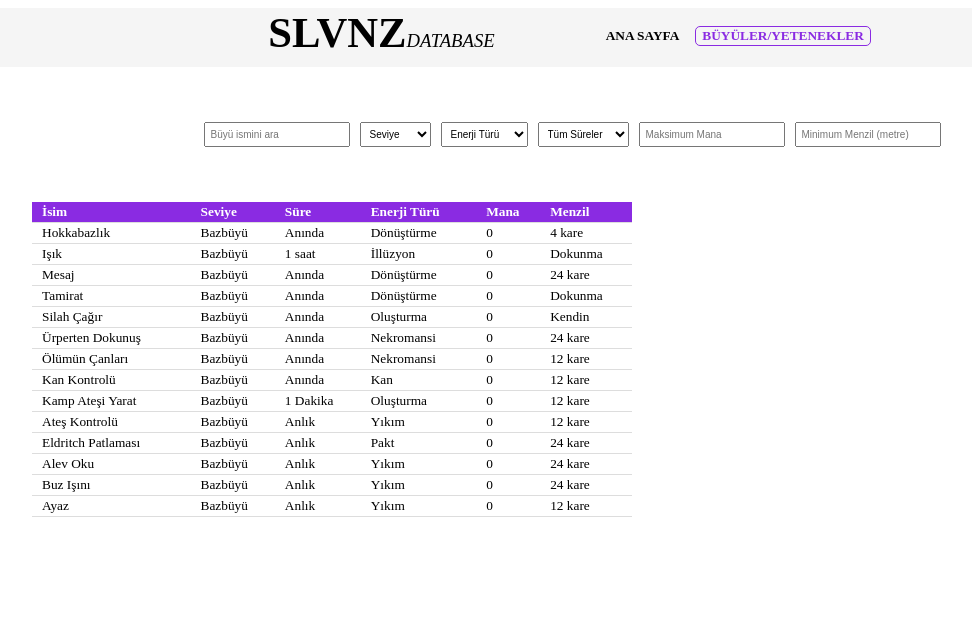
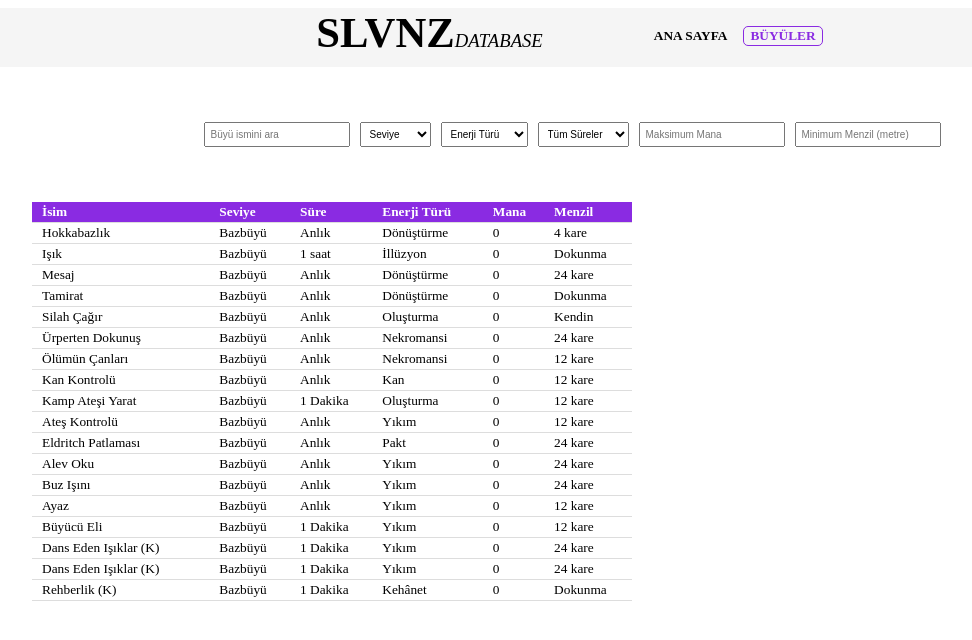
Before and after one commit to SLVNZ/slvnz.github.io, a PHP site: page /spells.html in a window 1280 px wide. Shown: the top 640 px of the page, without its empty margins (68-1040 px from the left). Run offline with PHP 8.4, Linux system fonts and the light colour scheme; some web fonts are replaced.

Commit message:
Add files via upload

```diff
--- a/index.html
+++ b/index.html
@@ -5,6 +5,7 @@
 <link rel="stylesheet" href="https://use.typekit.net/jze1rws.css">
 <title>SLVNZ Veritabanı - Ana Sayfa</title>
 <link href="slvnz.css" rel="stylesheet" type="text/css">
+<meta name="viewport" content="width=device-width, initial-scale=1.0">
 </head>
 
 <body>
@@ -34,7 +35,7 @@
 
 					<a href="index.html"> <button style="color: blueviolet; border: 1px solid blueviolet; border-radius: 5px;"> ANA SAYFA </button> </a>
 
-					<a href="spells.html"> <button> BÜYÜLER/YETENEKLER </button> </a>
+					<a href="spells.html"> <button> BÜYÜLER </button> </a>
 
 
 				</div>
--- a/slvnz.css
+++ b/slvnz.css
@@ -238,3 +238,11 @@
 .spell-aciklama {
 	font-size: 10pt;
 }
+
+@media screen and (max-width: 1100px) {
+	.main-content {
+		display: flex;
+		flex-direction: column;
+		align-items: center;
+	}
+}
--- a/spells.html
+++ b/spells.html
@@ -5,6 +5,7 @@
 <link rel="stylesheet" href="https://use.typekit.net/jze1rws.css">
 <title>Büyüler ve Yetenekler - SLVNZ Veritabanı</title>
 <link href="slvnz.css" rel="stylesheet" type="text/css">
+<meta name="viewport" content="width=device-width, initial-scale=1.0">
 </head>
 
 <body>
@@ -33,7 +34,7 @@
 
 					<a href="index.html"> <button> ANA SAYFA </button> </a>
 
-					<a href="spells.html"> <button style="color: blueviolet; border: 1px solid blueviolet; border-radius: 5px;"> BÜYÜLER/YETENEKLER </button> </a>
+					<a href="spells.html"> <button style="color: blueviolet; border: 1px solid blueviolet; border-radius: 5px;"> BÜYÜLER </button> </a>
 
 				</div>
 
@@ -121,7 +122,7 @@
                                     <tr data-name="hokkabaz" data-level="0" data-energy="trns" data-duration="inst" data-mana="0" data-range="4" onclick="showSpell('spell1')">
                                         <td>Hokkabazlık</td>
                                         <td>Bazbüyü</td>
-                                        <td>Anında</td>
+                                        <td>Anlık</td>
                                         <td>Dönüştürme</td>
                                         <td>0</td>
                                         <td>4 kare</td>
@@ -137,7 +138,7 @@
                                     <tr data-name="mesaj" data-level="0" data-energy="trns" data-duration="inst" data-mana="0" data-range="24" onclick="showSpell('spell3')">
                                         <td>Mesaj</td>
                                         <td>Bazbüyü</td>
-                                        <td>Anında</td>
+                                        <td>Anlık</td>
                                         <td>Dönüştürme</td>
                                         <td>0</td>
                                         <td>24 kare</td>
@@ -146,7 +147,7 @@
                                     <tr data-name="tamirat" data-level="0" data-energy="trns" data-duration="inst" data-mana="0" data-range="0" onclick="showSpell('spell4')">
                                         <td>Tamirat</td>
                                         <td>Bazbüyü</td>
-                                        <td>Anında</td>
+                                        <td>Anlık</td>
                                         <td>Dönüştürme</td>
                                         <td>0</td>
                                         <td>Dokunma</td>
@@ -155,7 +156,7 @@
                                     <tr data-name="silah çağır" data-level="0" data-energy="conj" data-duration="inst" data-mana="0" data-range="0" onclick="showSpell('spell5')">
                                         <td>Silah Çağır</td>
                                         <td>Bazbüyü</td>
-                                        <td>Anında</td>
+                                        <td>Anlık</td>
                                         <td>Oluşturma</td>
                                         <td>0</td>
                                         <td>Kendin</td>
@@ -164,7 +165,7 @@
                                     <tr data-name="ürperten dokunuş" data-level="0" data-energy="necro" data-duration="inst" data-mana="0" data-range="24" onclick="showSpell('spell6')">
                                         <td>Ürperten Dokunuş</td>
                                         <td>Bazbüyü</td>
-                                        <td>Anında</td>
+                                        <td>Anlık</td>
                                         <td>Nekromansi</td>
                                         <td>0</td>
                                         <td>24 kare</td>
@@ -173,7 +174,7 @@
                                     <tr data-name="ölümün çanları" data-level="0" data-energy="necro" data-duration="inst" data-mana="0" data-range="12" onclick="showSpell('spell7')">
                                         <td>Ölümün Çanları</td>
                                         <td>Bazbüyü</td>
-                                        <td>Anında</td>
+                                        <td>Anlık</td>
                                         <td>Nekromansi</td>
                                         <td>0</td>
                                         <td>12 kare</td>
@@ -182,7 +183,7 @@
                                     <tr data-name="kan kontrolü" data-level="0" data-energy="bld" data-duration="inst" data-mana="0" data-range="12" onclick="showSpell('spell8')">
                                         <td>Kan Kontrolü</td>
                                         <td>Bazbüyü</td>
-                                        <td>Anında</td>
+                                        <td>Anlık</td>
                                         <td>Kan</td>
                                         <td>0</td>
                                         <td>12 kare</td>
@@ -240,6 +241,42 @@
                                         <td>Yıkım</td>
                                         <td>0</td>
                                         <td>12 kare</td>
+                                    </tr>
+
+                                    <tr data-name="büyücü eli" data-level="0" data-energy="conj" data-duration="1min" data-mana="0" data-range="12" onclick="showSpell('spell15')">
+                                        <td>Büyücü Eli</td>
+                                        <td>Bazbüyü</td>
+                                        <td>1 Dakika</td>
+                                        <td>Yıkım</td>
+                                        <td>0</td>
+                                        <td>12 kare</td>
+                                    </tr>
+
+                                    <tr data-name="dans eden ışıklar" data-level="0" data-energy="evoc" data-duration="1min" data-mana="0" data-range="24" onclick="showSpell('spell16')">
+                                        <td>Dans Eden Işıklar (K)</td>
+                                        <td>Bazbüyü</td>
+                                        <td>1 Dakika</td>
+                                        <td>Yıkım</td>
+                                        <td>0</td>
+                                        <td>24 kare</td>
+                                    </tr>
+
+                                    <tr data-name="dans eden ışıklar" data-level="0" data-energy="evoc" data-duration="1min" data-mana="0" data-range="24" onclick="showSpell('spell16')">
+                                        <td>Dans Eden Işıklar (K)</td>
+                                        <td>Bazbüyü</td>
+                                        <td>1 Dakika</td>
+                                        <td>Yıkım</td>
+                                        <td>0</td>
+                                        <td>24 kare</td>
+                                    </tr>
+
+                                    <tr data-name="rehberlik" data-level="0" data-energy="div" data-duration="1min" data-mana="0" data-range="0" onclick="showSpell('spell17')">
+                                        <td>Rehberlik (K)</td>
+                                        <td>Bazbüyü</td>
+                                        <td>1 Dakika</td>
+                                        <td>Kehânet</td>
+                                        <td>0</td>
+                                        <td>Dokunma</td>
                                     </tr>
 
                                     <!-- Daha fazla büyü ekleyebilirsin -->
@@ -556,6 +593,67 @@
 
                                     </p>
                                 </div>
+
+                                <div class="spell-description" id="spell15">
+                                    <h2>Büyücü Eli <span style="font-family: barlow; font-style: italic; font-size: 10pt;">Oluşturma Bazbüyüsü</span> </h2>
+
+                                    <div class="spell-details">
+                                        <p><strong>Kullanıma Süresi:</strong> 1 eylem</p>
+                                        <p><strong>Büyü Süresi:</strong> 1 dakika</p>
+                                        <p><strong>Enerji Türü:</strong> Oluşturma</p>
+                                        <p><strong>Büyü Bedeli:</strong> 0 mana</p>
+                                        <p><strong>Büyü Menzili:</strong> 6 Kare</p>
+                                    </div>
+                                    <p class="spell-aciklama">Menzilinde seçtiğin bir noktada spektral ve süzülen bir el belirir. El süre boyunca ya da eylem
+                                         olarak sen savıncaya kadar kalır. Eğer senden 6 kareden fazla uzaklaşırsa ya da sen bu büyüyü tekrar kullanırsan el kaybolur.
+
+                                        <br><br>
+
+                                        Eylemini kullanıp eli kontrol edebilirsin. Eli bir nesneyi kullanma, kilitsiz bir kapıyı ya da kabı açma, açık bir kaptan eşya
+                                        alma ya da yerine koyma, veya şişenin içeriklerini dökme gibi eylemler için kullanabilirsin. Eli her kullanışında 6 kareye kadar hareket ettirebilirsin.
+
+                                        <br><br>
+
+                                        El saldıramaz, büyülü nesneleri etkinleştiremez ya da 5 kilodan ağır nesneleri taşıyamaz.
+                                    </p>
+                                </div>
+
+                                <div class="spell-description" id="spell16">
+                                    <h2>Dans Eden Işıklar <span style="font-family: barlow; font-style: italic; font-size: 10pt;">Yıkım Bazbüyüsü - Konsantrasyon</span> </h2>
+
+                                    <div class="spell-details">
+                                        <p><strong>Kullanıma Süresi:</strong> 1 eylem</p>
+                                        <p><strong>Büyü Süresi:</strong> 1 dakika</p>
+                                        <p><strong>Enerji Türü:</strong> Yıkım</p>
+                                        <p><strong>Büyü Bedeli:</strong> 0 mana</p>
+                                        <p><strong>Büyü Menzili:</strong> 24 Kare</p>
+                                    </div>
+                                    <p class="spell-aciklama">Menzilinde 4 taneye kadar meşale boyutunda ışık yaratıp bunlara meşale, kandil ya da havada süzülen parlayan küreler şeklini verebilirsin.
+                                         Ayrıca bu 4 ışığı birleştirip kabaca Orta boyutlu bir insansı şeklini de verebilirsin. Hangi şekli seçersen seç her ışık 2 karelik çapta loş ışık verir.
+
+                                        <br><br>
+
+                                        Sıranda bonus eylem olarak, ışıkları menzilin içerisinde 12 kareye kadar hareket ettirebilirsin. Bu büyü ile yaratılan ışıklar birbirine en fazla 4 kare uzaklıkta
+                                         olabilirler ve eğer bir ışık menzil dışında kalırsa söner.
+
+                                    </p>
+                                </div>
+
+                                <div class="spell-description" id="spell17">
+                                    <h2>Rehberlik <span style="font-family: barlow; font-style: italic; font-size: 10pt;">Kehânet Bazbüyüsü - Konsantrasyon</span> </h2>
+
+                                    <div class="spell-details">
+                                        <p><strong>Kullanıma Süresi:</strong> 1 eylem</p>
+                                        <p><strong>Büyü Süresi:</strong> 1 dakika</p>
+                                        <p><strong>Enerji Türü:</strong> Kehânet</p>
+                                        <p><strong>Büyü Bedeli:</strong> 0 mana</p>
+                                        <p><strong>Büyü Menzili:</strong> Dokunuş Mesafesi</p>
+                                    </div>
+                                    <p class="spell-aciklama">İstekli bir varlığa dokunursun. Büyü bitmeden önce bir kereliğine, hedef 1d4 atıp sonucunu seçtiği bir yetenek
+                                         zarına ekleyebilir. Bu d4'lük zarı yetenek zarından önce ya da sonra atabilir. Sonrasında büyü sona erer.
+
+                                    </p>
+                                </div>
                                     <!-- Daha fazla büyü açıklaması ekleyebilirsin -->
 
 
```
